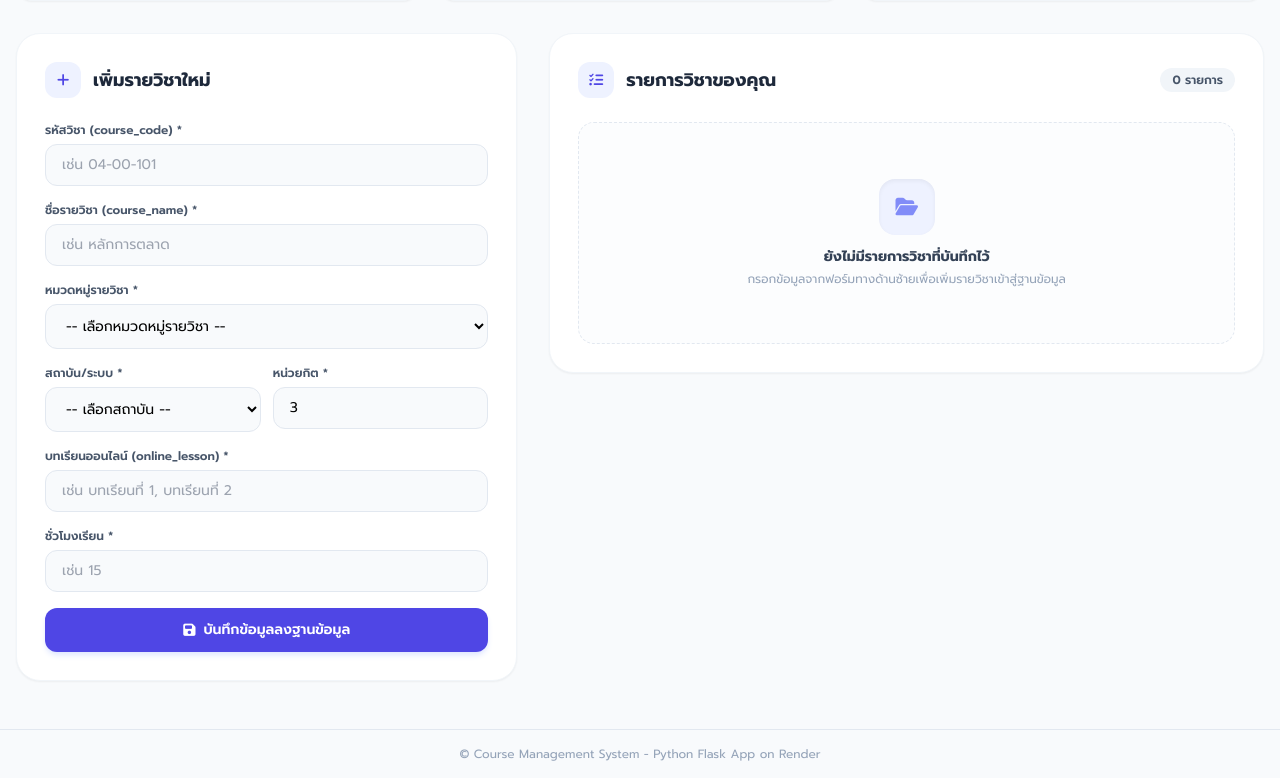
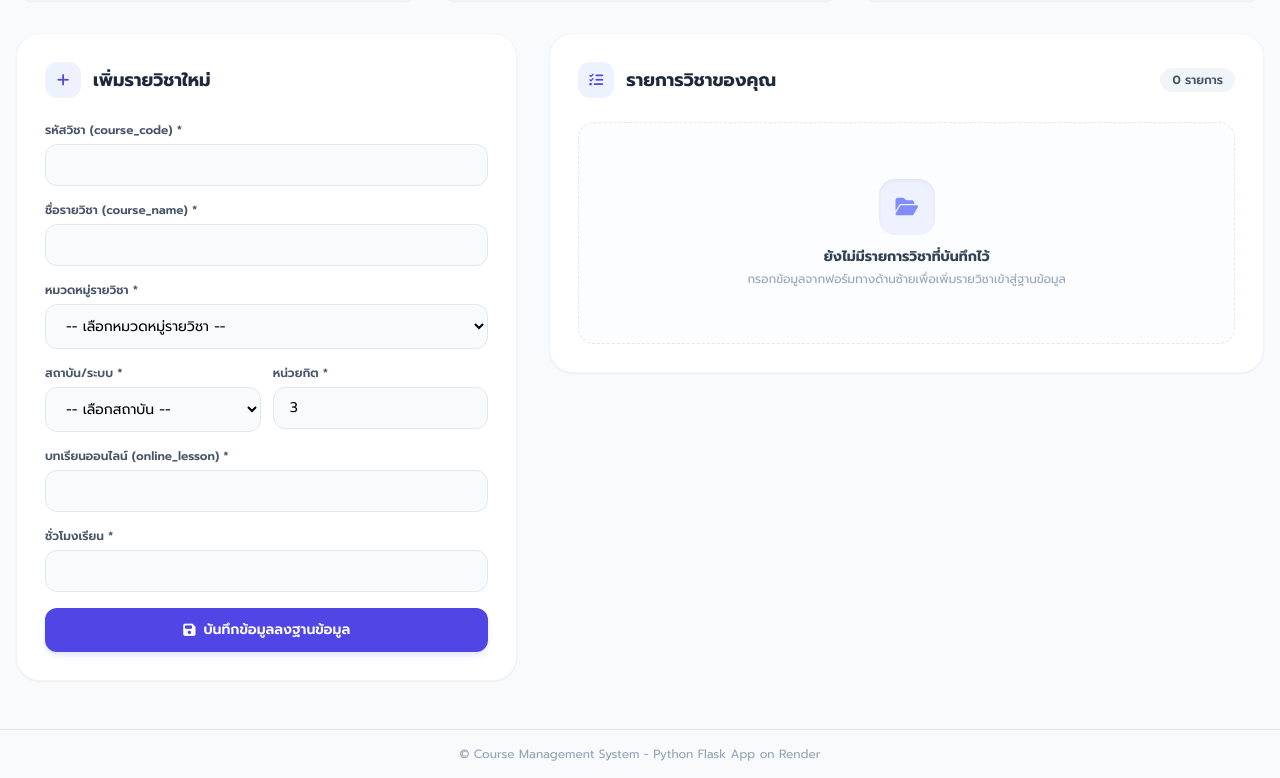
Before and after one commit to kungkling1k23-spec/course-management-system, a Flask app: page / in a window 1280 px wide. Shown: the part 173-951 px from the top of the page. Run offline with Flask 3, Linux system fonts and the light colour scheme; the visitor is signed in with stand-in values (Sample User, id 1); data that the repository does not hold is empty; some libraries are stand-ins or nearby versions.

Commit message:
Update dashboard.html

```diff
--- a/templates/dashboard.html
+++ b/templates/dashboard.html
@@ -50,13 +50,13 @@
         <form action="/course/add" method="POST" class="space-y-4">
             <div>
                 <label class="block text-xs font-semibold text-slate-600 mb-1.5">รหัสวิชา (course_code) *</label>
-                <input type="text" name="course_code" placeholder="เช่น 04-00-101" required
+                <input type="text" name="course_code" required
                     class="w-full px-4 py-2.5 bg-slate-50 border border-slate-200 rounded-xl text-sm focus:bg-white focus:ring-2 focus:ring-indigo-500 outline-none transition">
             </div>
 
             <div>
                 <label class="block text-xs font-semibold text-slate-600 mb-1.5">ชื่อรายวิชา (course_name) *</label>
-                <input type="text" name="course_name" placeholder="เช่น หลักการตลาด" required
+                <input type="text" name="course_name" required
                     class="w-full px-4 py-2.5 bg-slate-50 border border-slate-200 rounded-xl text-sm focus:bg-white focus:ring-2 focus:ring-indigo-500 outline-none transition">
             </div>
 
@@ -91,13 +91,13 @@
             <!-- เปลี่ยนจาก select เป็น input text ให้พิมพ์กรอกได้อิสระ และใส่ได้มากกว่า 1 บทเรียน -->
             <div>
                 <label class="block text-xs font-semibold text-slate-600 mb-1.5">บทเรียนออนไลน์ (online_lesson) *</label>
-                <input type="text" name="online_lesson" placeholder="เช่น บทเรียนที่ 1, บทเรียนที่ 2" required
+                <input type="text" name="online_lesson" required
                     class="w-full px-4 py-2.5 bg-slate-50 border border-slate-200 rounded-xl text-sm focus:bg-white focus:ring-2 focus:ring-indigo-500 outline-none transition">
             </div>
 
             <div>
                 <label class="block text-xs font-semibold text-slate-600 mb-1.5">ชั่วโมงเรียน *</label>
-                <input type="number" name="hours" placeholder="เช่น 15" required
+                <input type="number" name="hours" placeholder required
                     class="w-full px-4 py-2.5 bg-slate-50 border border-slate-200 rounded-xl text-sm focus:bg-white focus:ring-2 focus:ring-indigo-500 outline-none transition">
             </div>
 
```
